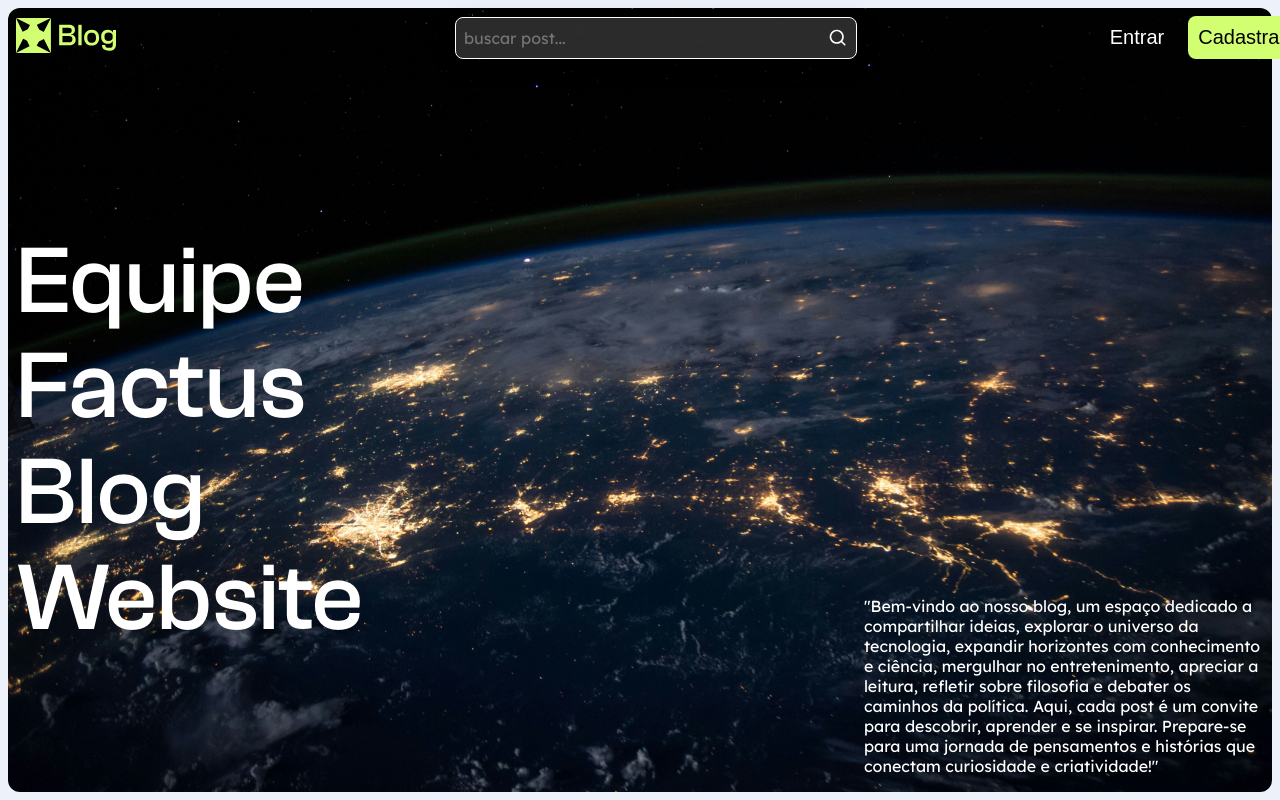
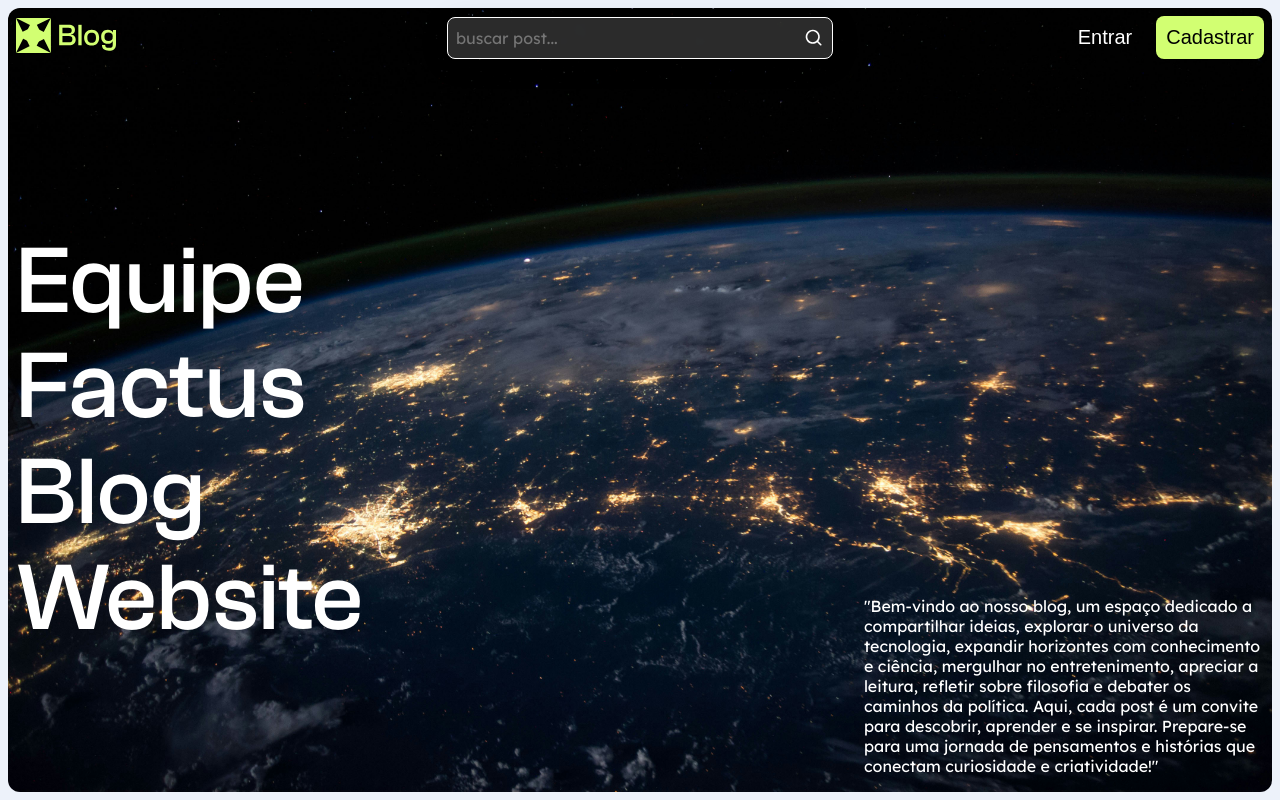
Before and after one commit to MateusBorgesGuimaraes/factus-blog-app, a Next.js app: page / in a window 1280 px wide. Built offline with nearby package versions, Linux system fonts and the light colour scheme.

Commit message:
arruamando alguns bugs

```diff
--- a/src/app/layout.tsx
+++ b/src/app/layout.tsx
@@ -48,9 +48,7 @@ export default function RootLayout({
   return (
     <html lang="pt-BR">
       <body className={`${lexend.variable} ${clashGrotesk.variable} container`}>
-        <div className="subContainer">
-          <Header />
-        </div>
+        <Header />
         {children}
       </body>
     </html>
--- a/src/components/Header/index.tsx
+++ b/src/components/Header/index.tsx
@@ -5,6 +5,7 @@ import { LogoGreen } from '@/utils/icons-components/logo-green';
 export const Header = () => {
   return (
     <header className={`${styles.headerContainer}`}>
+      <div className={`${styles.container} subContainer`}>
         <div className={styles.logoContainer}>
           <Link href={'/'}>
             <LogoGreen />
@@ -27,6 +28,7 @@ export const Header = () => {
           <Link href={'/entrar'}>Entrar</Link>
           <Link href={'/cadastrar'}>Cadastrar</Link>
         </div>
+      </div>
     </header>
   );
 };
--- a/src/components/Header/styles.module.css
+++ b/src/components/Header/styles.module.css
@@ -1,12 +1,19 @@
 .headerContainer {
+  /* background: red; */
+  width: 100%;
   max-width: 1820px;
-  width: 100%;
+  left: 50%;
+  transform: translateX(-50%);
   margin-top: 8px;
   position: fixed;
   z-index: 9999;
+}
+
+.container {
   display: flex;
   justify-content: space-between;
   align-items: center;
+  padding-inline: 1rem;
 }
 
 .logoContainer svg path {
@@ -21,7 +28,7 @@
   position: absolute;
   left: 50%;
   transform: translateX(-50%);
-  width: 400px;
+  width: 30%;
   height: 40px;
   display: flex;
   justify-content: center;
--- a/src/components/Home/Hero/styles.module.css
+++ b/src/components/Home/Hero/styles.module.css
@@ -151,3 +151,43 @@
     display: none;
   }
 }
+
+@media (width < 1000px) {
+  .content {
+    grid-template-columns: 1fr 1fr;
+    gap: 1rem;
+  }
+
+  .randomCuriosity {
+    display: none;
+  }
+
+  .descriptionContainer {
+    grid-column: -1;
+  }
+}
+
+@media (width < 600px) {
+  .titleContainer h1 {
+    font-size: 72px;
+  }
+}
+
+@media (width < 500px) {
+  .content {
+    grid-template-columns: 1fr;
+    gap: 0;
+    justify-content: center;
+    align-items: center;
+  }
+
+  .descriptionContainer {
+    display: none;
+  }
+
+  .titleContainer {
+    display: flex;
+    align-items: center;
+    justify-content: center;
+  }
+}
```
Lines whose indentation alone changed are shown as unchanged.
